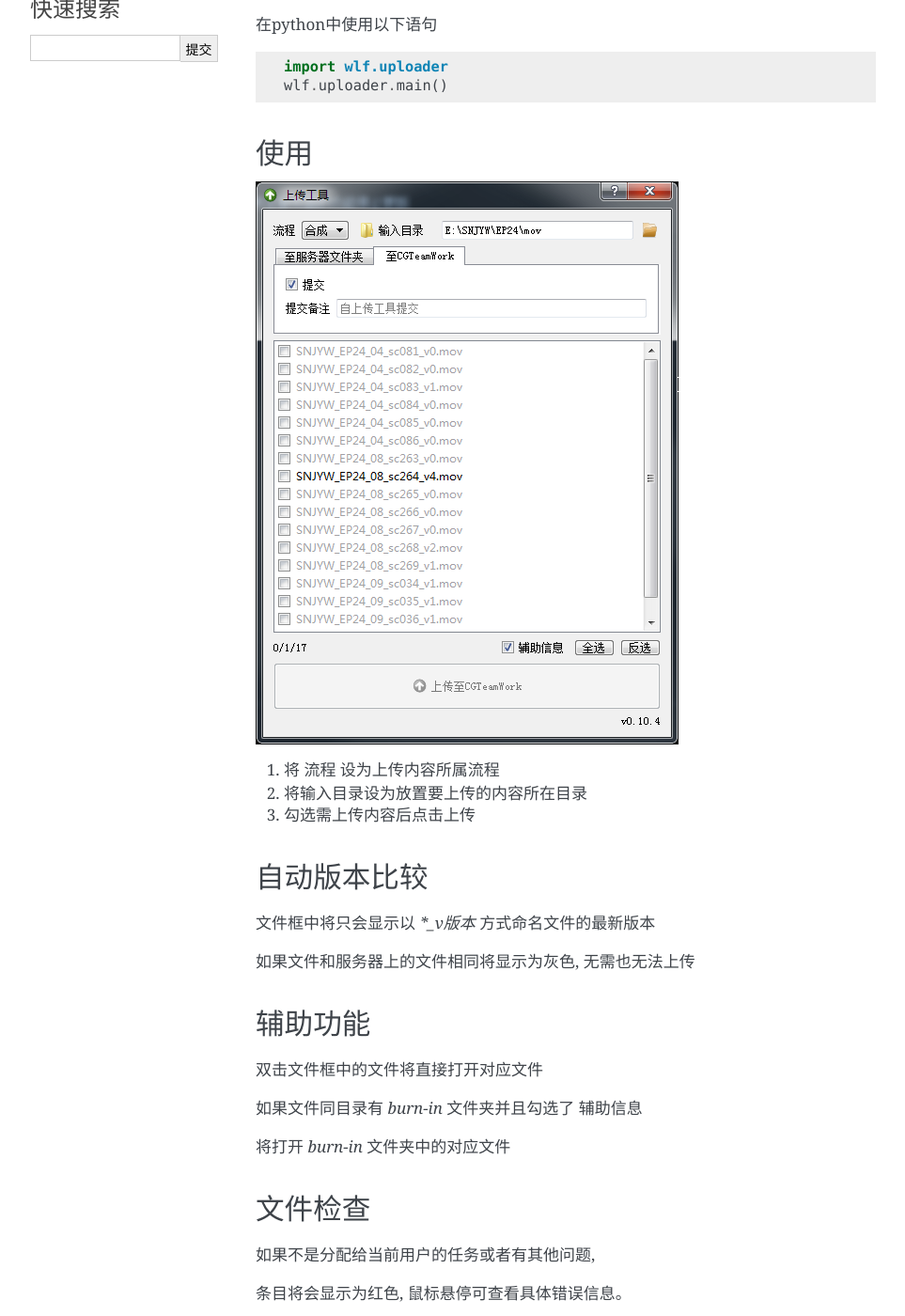
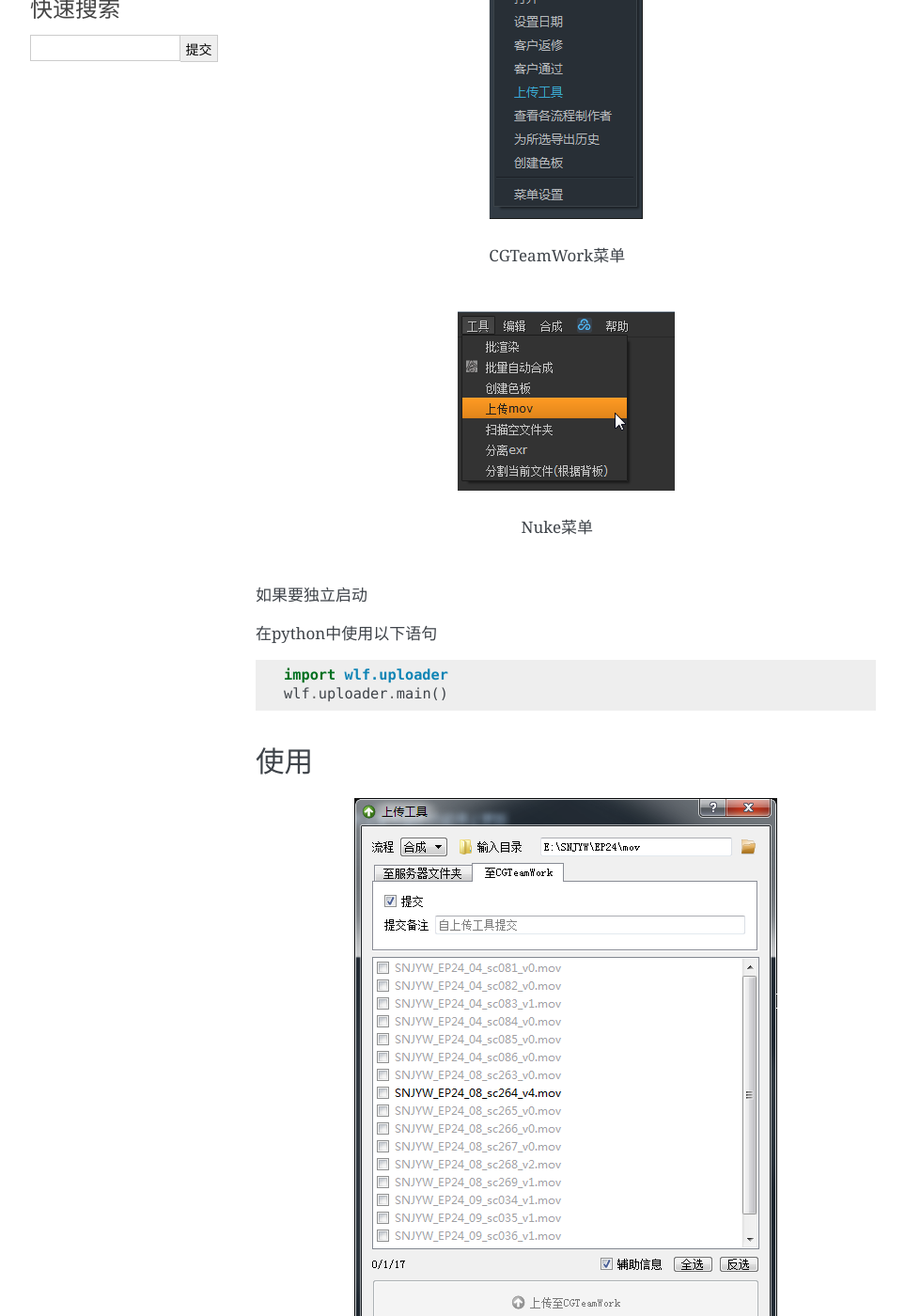
Before and after one commit to WuLiFang/wlf-doc, a Sphinx documentation site: the page built from source/uploader.rst, in a window 1280 px wide and 1400 px high, scrolled down 397 px. Shown: the whole window at 94% size, without its empty margins (148-1111 px from the left). Built offline with Sphinx 7.4.7, drawn with Linux system fonts in a browser that asks for light colours; some of the changed text lies outside the part shown.

Commit message:
Add images

```diff
--- a/source/csheet.rst
+++ b/source/csheet.rst
@@ -53,9 +53,11 @@
 大图查看
 ****************
 
-此功能禁用脚本时也能基本使用
+.. figure:: csheet_viewer.png
 
-点击任意缩略图进入大图查看器
+  点击任意缩略图进入大图查看器
+
+此功能在禁用脚本时也能基本使用
 
 使用 `<` 和 `>` 按钮切换上一张下一张
 
--- a/source/uploader.rst
+++ b/source/uploader.rst
@@ -10,6 +10,14 @@
 ------------
 在Nuke和CGTeamWork中都已添加对应菜单
 
+.. figure:: uploader_cgtw.png
+
+  CGTeamWork菜单
+
+.. figure:: uploader_nuke_menu.png
+
+  Nuke菜单
+
 如果要独立启动
 
 在python中使用以下语句
@@ -19,10 +27,17 @@
   import wlf.uploader
   wlf.uploader.main()
 
+
 使用
 ----------------
 
-.. image:: uploader.png
+.. figure:: uploader.png
+
+  独立运行的上传工具
+
+.. figure:: uploader_nuke.png
+
+  在Nuke中运行的上传工具
 
 1. 将 :guilabel:`流程` 设为上传内容所属流程
 
```
Also changed, not shown: other parts of source/uploader.rst (+2 -0 lines), source/uploader_cgtw.png (added), source/uploader_error.png (added), source/uploader_nuke.png (added), source/uploader_nuke_menu.png (added), 1 other file.
